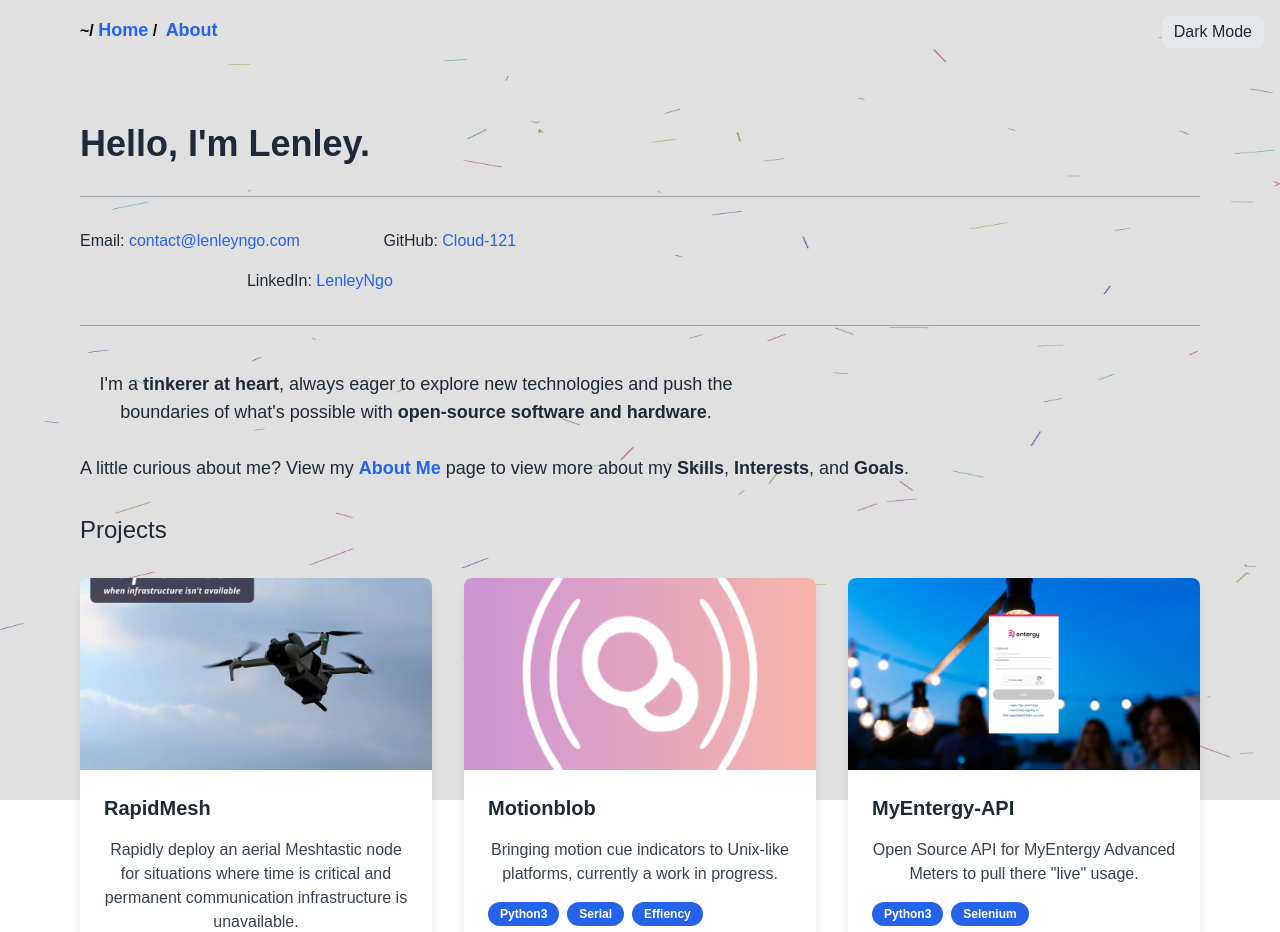
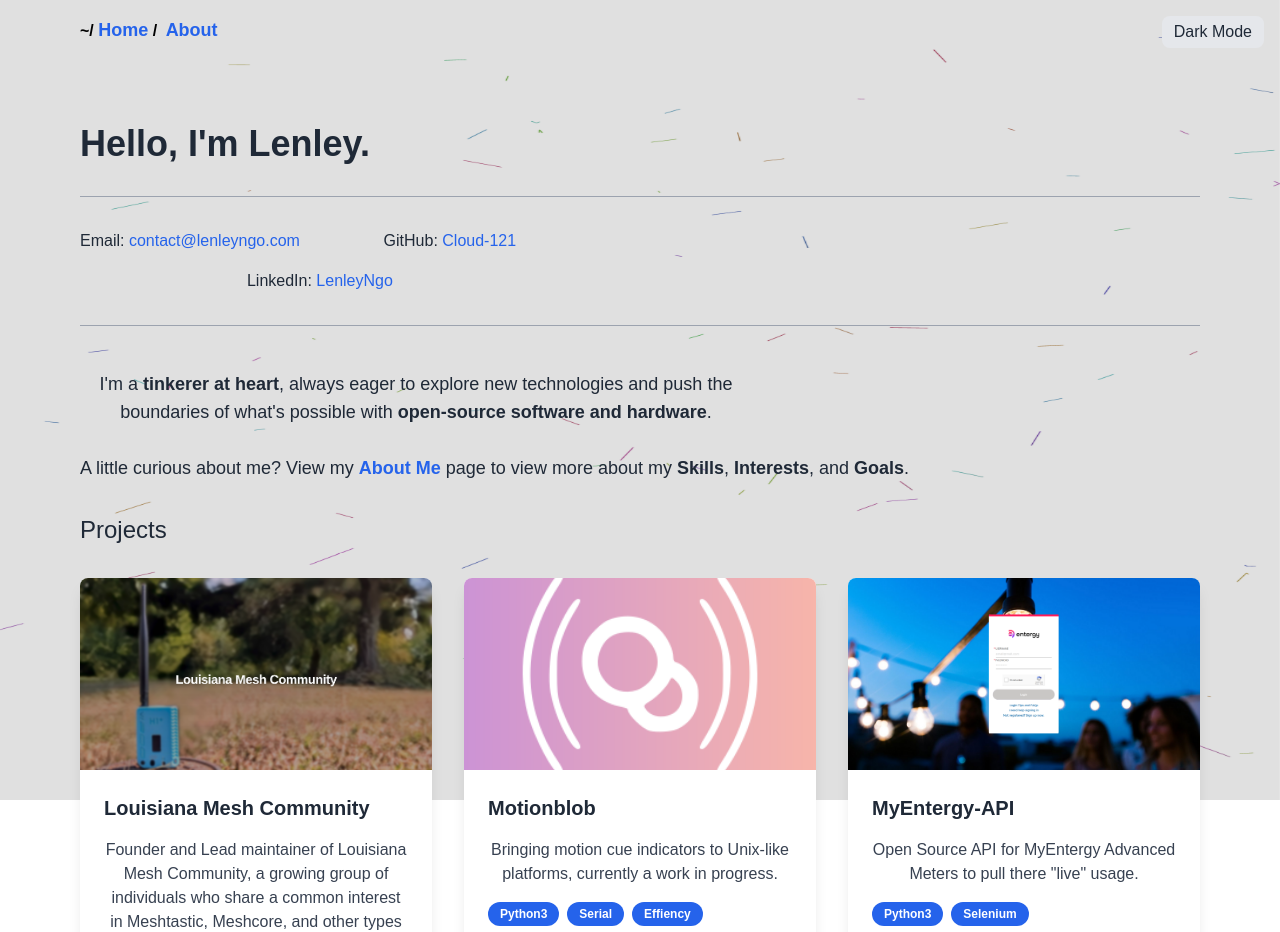
Before and after one commit to Cloud-121/personalsite, a Next.js app: page / in a window 1280 px wide. Shown: the top 932 px of the page. Built offline with nearby package versions, Linux system fonts and the light colour scheme.

Commit message:
Adds LMESH, Removes Rapidmesh, Updates Aboutme

```diff
--- a/app/about/page.tsx
+++ b/app/about/page.tsx
@@ -147,7 +147,7 @@ export default function About() {
             <li><strong>Operating Systems:</strong> Linux (Debian-based, Arch-based, and Alpine-based distributions)</li>
             <li><strong>Version Control:</strong> Git & GitHub</li>
             <li><strong>Software Development:</strong> Plugin Development, Automation, Tool Creation, Modular Designs, Team Collaboration</li>
-            <li><strong>Hardware:</strong> Open-Source Hardware Tinkering and Customization</li>
+            <li><strong>Hardware:</strong> PCB Design, 3D Modeling, Reverse Engineering</li>
           </ul>
         </div>
 
--- a/app/page.tsx
+++ b/app/page.tsx
@@ -50,13 +50,13 @@ export default function Home() {
   // projects array
   const projects = [
     {
-      title: "RapidMesh",
+      title: "Louisiana Mesh Community",
       description:
-        "Rapidly deploy an aerial Meshtastic node for situations where time is critical and permanent communication infrastructure is unavailable.",
-      tags: ["Meshtastic", "3D Modeling", "Design Efficiency"],
-      source: "https://github.com/Cloud-121/Rapidmesh",
-      visit: "https://www.hackster.io/ScarlettOSA/rapidmesh-rapidly-deploy-aerial-meshtastic-nodes-6d0fea",
-      image: "/files/images/rapidmesh.png",
+        "Founder and Lead maintainer of Louisiana Mesh Community, a growing group of individuals who share a common interest in Meshtastic, Meshcore, and other types of mesh radio networks.",
+      tags: ["Community Mangagment"],
+      source: "https://github.com/LouisianaMeshCommunity",
+      visit: "https://louisianamesh.org/",
+      image: "/files/images/lmesh_banner.png",
     },
     {
       title: "Motionblob",
```
Also changed, not shown: public/files/images/lmesh.png (added), public/files/images/lmesh_banner.png (added).
